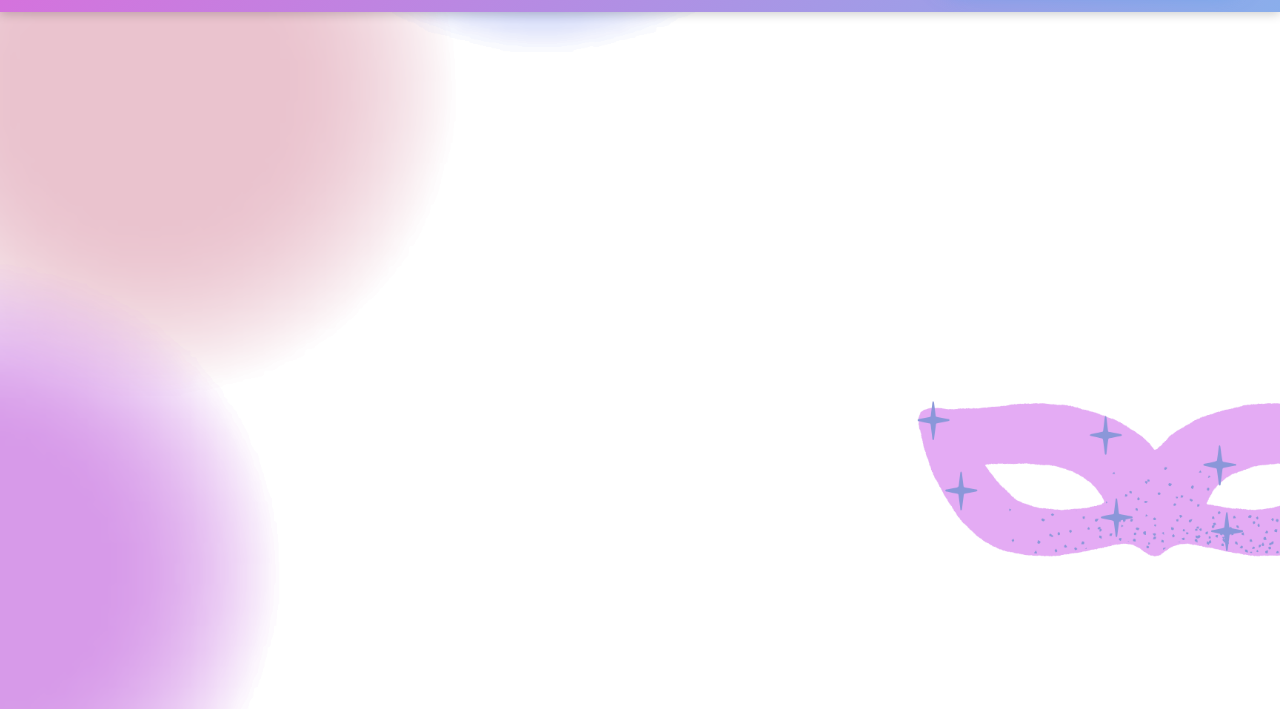
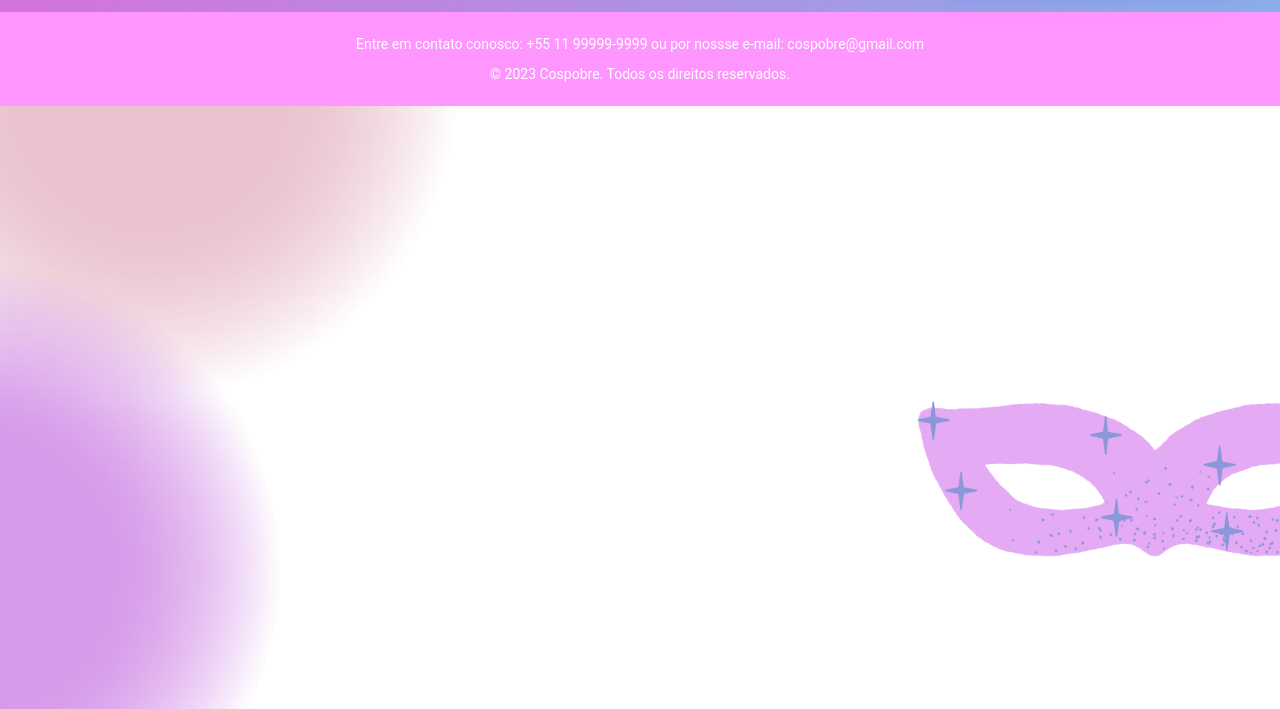
Before and after one commit to Beatriz-Franca/cospobre, a plain HTML site: page index.html in a window 1280 px wide. Shown: the part 91-800 px from the top of the page. Drawn offline with Linux system fonts and the light colour scheme.

Commit message:
Add files via upload

```diff
--- a/index.html
+++ b/index.html
@@ -19,7 +19,7 @@
 
 <!---barra de navegação-->
 <nav class="navbar">
-    <div class="logo">
+    <div class="logo"> <!--Logo na barra de navegação-->
         <img src="android-chrome-512x512.png" alt="Logo" style="height: 40px;">
     </div>
     <ul class="nav-links">
@@ -37,7 +37,7 @@
         </li>
         <li><a href="promoções.html">Promoções</a></li>
     </ul>
-    <div class="container">
+    <div class="container"> <!---barra de pesquisa-->
         <div class="search-container">
           <input class="input" type="text">
           <svg viewBox="0 0 24 24" class="search__icon">
@@ -49,6 +49,9 @@
         </div>
         </div>
 </nav>
-
+<footer>
+    <p>Entre em contato conosco: +55 11 99999-9999 ou por nossse e-mail: cospobre@gmail.com</p>
+    <p>&copy; 2023 Cospobre. Todos os direitos reservados.</p>
+</footer>
 </body>
 </html>
--- a/style.css
+++ b/style.css
@@ -176,3 +176,10 @@ body {
   .search__icon path {
     fill: white;
   }
+footer {
+    background-color: #ff95ff;
+    color: #fff;
+    padding: 10px;
+    font-size: 14px;
+    text-align: center;
+}
```
Also changed, not shown: 4.png (added), p1.png (added), p2.png (added), p3.png (added).
